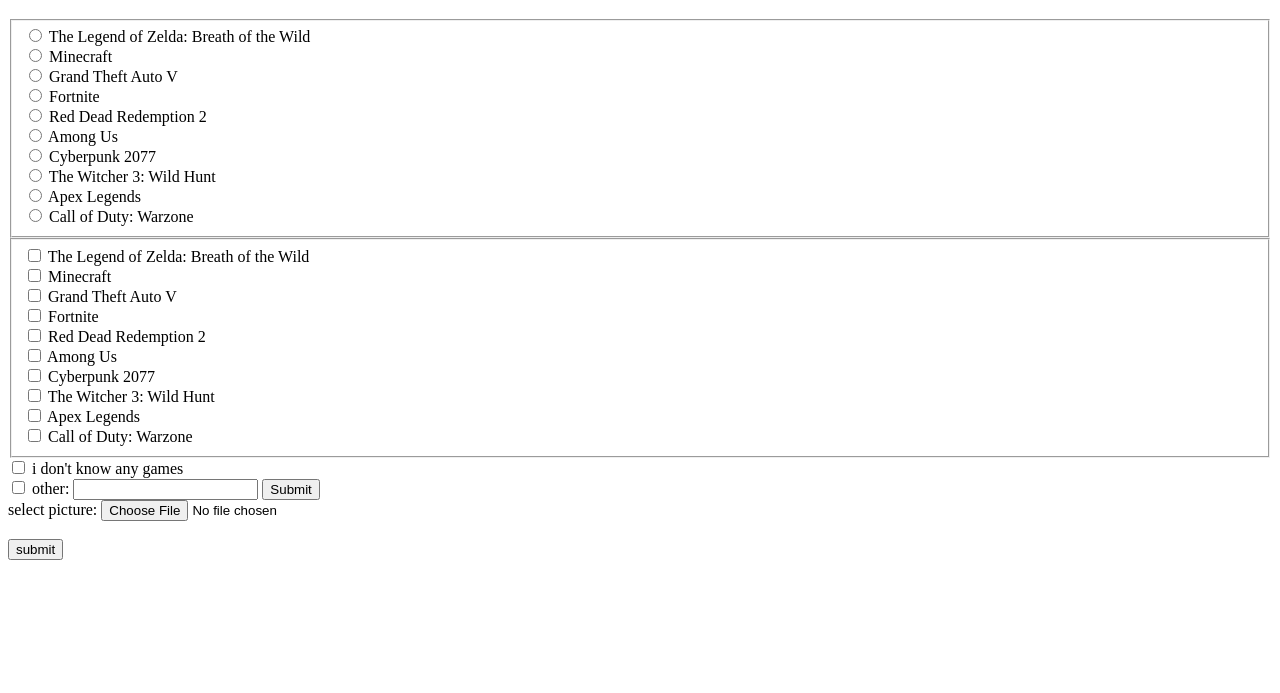
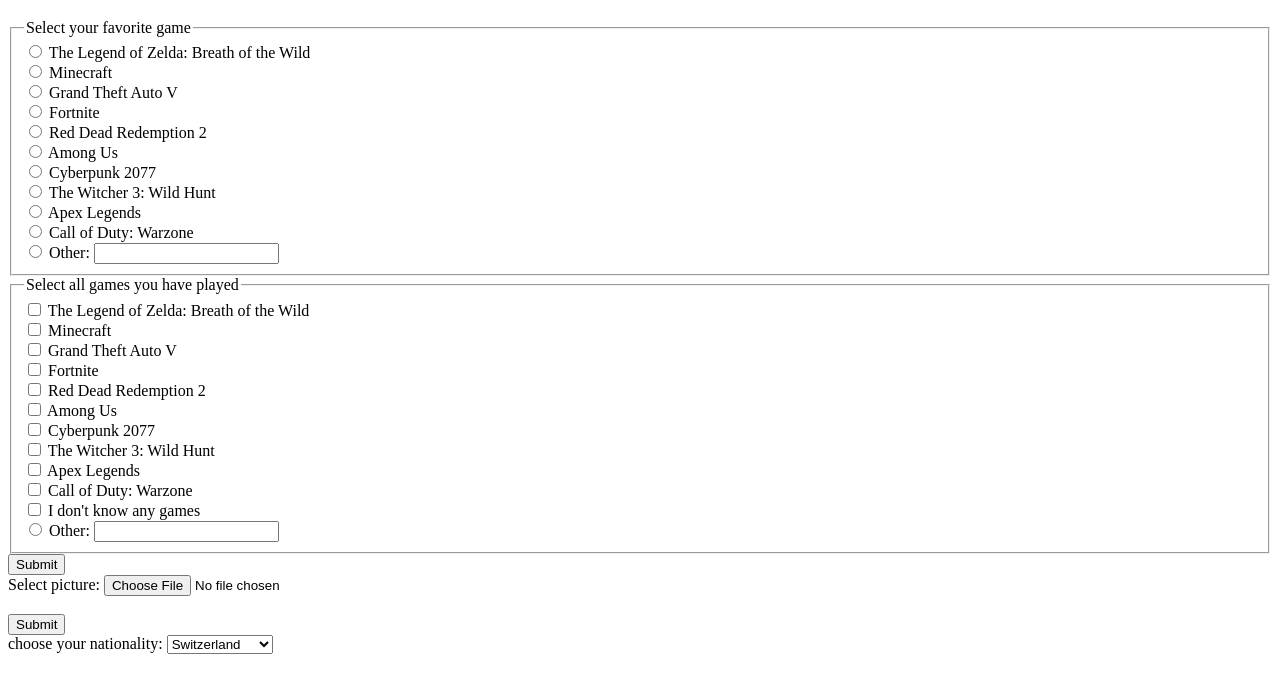
Before and after one commit to Gabriel-Arocha/m293_ap23a_Ania_Gabriel, a plain HTML site: page Aufgabensammlung/H3/index.html in a window 1280 px wide. Shown: the part 61-754 px from the top of the page. Drawn offline with Linux system fonts and the light colour scheme.

Commit message:
make post method, radio form and fix fieldset tag

```diff
--- a/Aufgabensammlung/H3/index.html
+++ b/Aufgabensammlung/H3/index.html
@@ -8,106 +8,127 @@
 <body>
     <h1>Games Form</h1>
 
+    <form>
         <fieldset>
+            <legend>Select your favorite game</legend>
             <label>
-                <input type="radio">
+                <input type="radio" name="game">
                 The Legend of Zelda: Breath of the Wild
             </label><br>
             <label>
-                <input type="radio">
+                <input type="radio" name="game">
                 Minecraft
             </label><br>
             <label>
-                <input type="radio">
+                <input type="radio" name="game">
                 Grand Theft Auto V
             </label><br>
             <label>
-                <input type="radio">
+                <input type="radio" name="game">
                 Fortnite
             </label><br>
             <label>
-                <input type="radio">
+                <input type="radio" name="game">
                 Red Dead Redemption 2
             </label><br>
             <label>
-                <input type="radio">
+                <input type="radio" name="game">
                 Among Us
             </label><br>
             <label>
-                <input type="radio">
+                <input type="radio" name="game">
                 Cyberpunk 2077
             </label><br>
             <label>
-                <input type="radio">
+                <input type="radio" name="game">
                 The Witcher 3: Wild Hunt
             </label><br>
             <label>
-                <input type="radio">
+                <input type="radio" name="game">
                 Apex Legends
             </label><br>
             <label>
-                <input type="radio">
+                <input type="radio" name="game">
                 Call of Duty: Warzone
+            </label><br>
+            <label>
+                <input type="radio" name="game">
+                Other:
+                <input type="text" name="other-game">
             </label><br>
         </fieldset>
 
         <fieldset>
+            <legend>Select all games you have played</legend>
             <label>
-                <input type="checkbox">
+                <input type="checkbox" name="played-games" value="The Legend of Zelda: Breath of the Wild">
                 The Legend of Zelda: Breath of the Wild
             </label><br>
             <label>
-                <input type="checkbox">
+                <input type="checkbox" name="played-games" value="Minecraft">
                 Minecraft
             </label><br>
             <label>
-                <input type="checkbox">
+                <input type="checkbox" name="played-games" value="Grand Theft Auto V">
                 Grand Theft Auto V
             </label><br>
             <label>
-                <input type="checkbox">
+                <input type="checkbox" name="played-games" value="Fortnite">
                 Fortnite
             </label><br>
             <label>
-                <input type="checkbox">
+                <input type="checkbox" name="played-games" value="Red Dead Redemption 2">
                 Red Dead Redemption 2
             </label><br>
             <label>
-                <input type="checkbox">
+                <input type="checkbox" name="played-games" value="Among Us">
                 Among Us
             </label><br>
             <label>
-                <input type="checkbox">
+                <input type="checkbox" name="played-games" value="Cyberpunk 2077">
                 Cyberpunk 2077
             </label><br>
             <label>
-                <input type="checkbox">
+                <input type="checkbox" name="played-games" value="The Witcher 3: Wild Hunt">
                 The Witcher 3: Wild Hunt
             </label><br>
             <label>
-                <input type="checkbox">
+                <input type="checkbox" name="played-games" value="Apex Legends">
                 Apex Legends
             </label><br>
             <label>
-                <input type="checkbox">
+                <input type="checkbox" name="played-games" value="Call of Duty: Warzone">
                 Call of Duty: Warzone
             </label><br>
+            <label>
+                <input type="checkbox" name="played-games" value="dont-know">
+                I don't know any games
+            </label><br>
+          <label>
+                <input type="radio" name="game">
+                Other:
+                <input type="text" name="other-game">
+            </label>
         </fieldset>
-        <input type="checkbox">
-                i don't know any games
-            </label><br>
-            <label>
-                <input type="checkbox">
-                other:
-                <input type="text">
-            </label>
-            <input type="submit" value="Submit">
+
+        <input type="submit" value="Submit">
     </form>
-    <form>
-        <label>select picture:</label>
+
+    <form action="#" method="post" enctype="multipart/form-data">
+        <label>Select picture:</label>
         <input type="file" accept="image/*" required>
         <br><br>
-        <input type="submit" value="submit">
+        <input type="submit" value="Submit">
     </form>
+  <form action="#" method="post" enctype="multipart/form-data">
+  <label for="nationality">choose your nationality:</label>
+  <select name="nationality" id="nationality">
+    <optgroup label="Nationalities">
+      <option value="switzerland">Switzerland</option>
+      <option value="germany">Germany</option>
+    <option value="sweden">Sweden</option>
+          </optgroup>
+  </select>
+</form>
 </body>
 </html>
```
